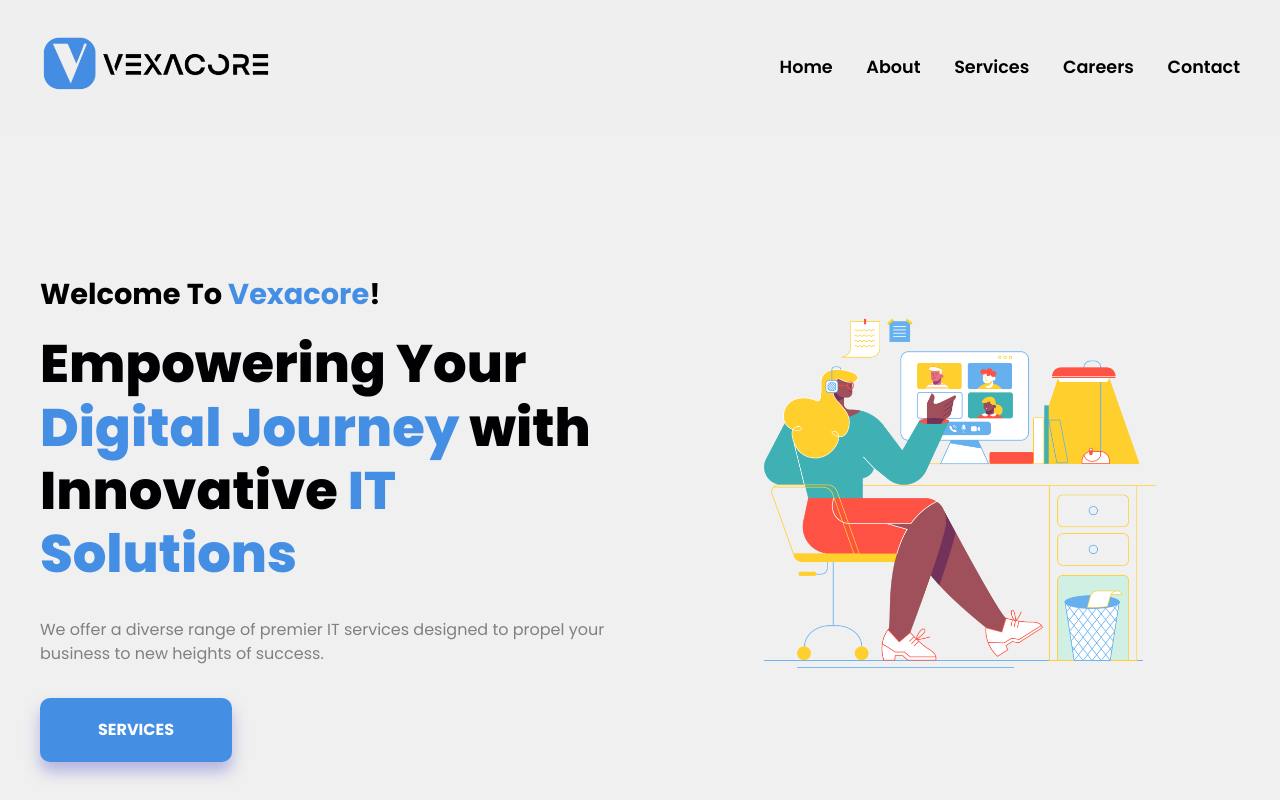
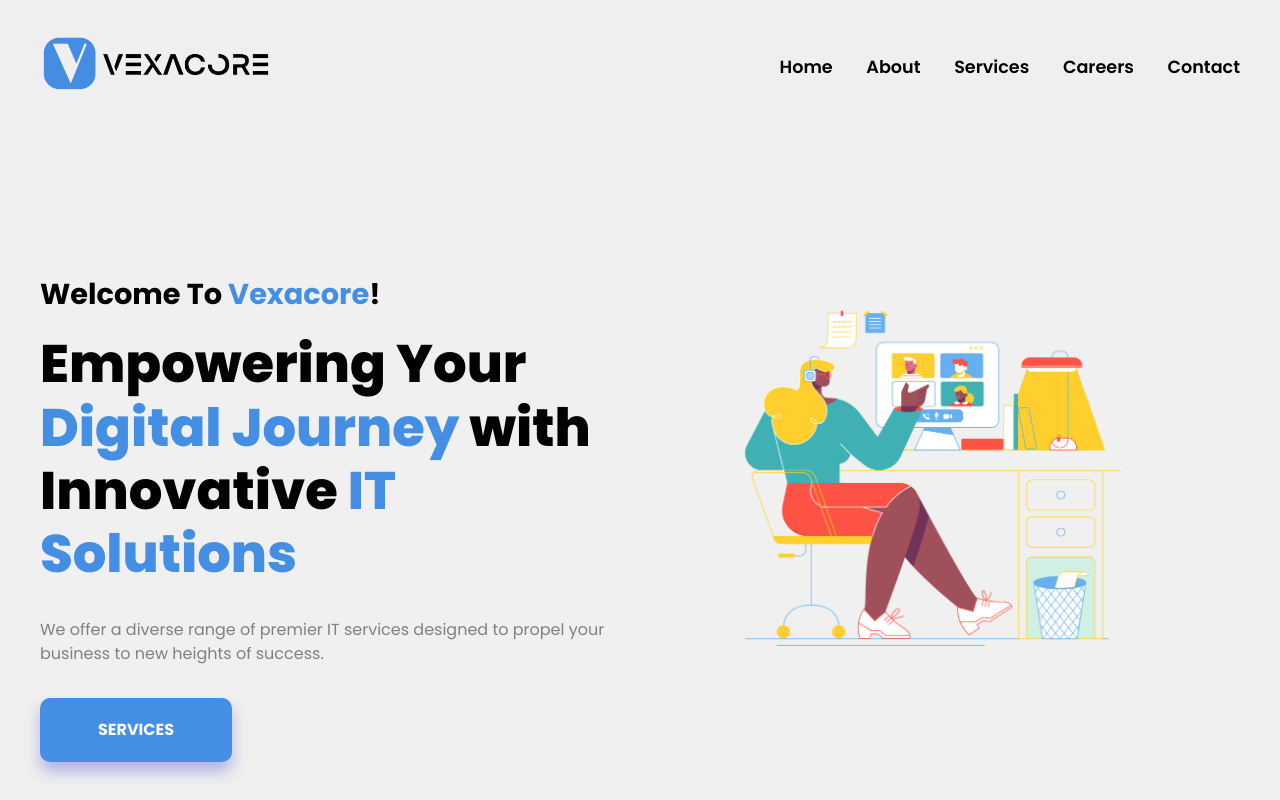
Before and after one commit to AmanDubeyCS/EdTech-Website, a React (Vite) app in the folder EdTech/: page / in a window 1280 px wide. Shown: the top 800 px of the page. Built offline with nearby package versions, Linux system fonts and the light colour scheme.

Commit message:
Some Changes in Hero Section CSS For Image Handling

```diff
--- a/EdTech/src/Components/Hero/Hero.css
+++ b/EdTech/src/Components/Hero/Hero.css
@@ -1,5 +1,11 @@
 .container{
     display: flex;
+}
+
+.hero-container{
+    height: 86dvh;
+    display: flex;
+    gap: 10px;
 }
 
 .hero-section{
@@ -17,6 +23,7 @@
     display: flex;
     flex-direction: column;
     position: relative;
+    justify-content: center;
 }
 
 .hero-content-text{
@@ -51,10 +58,7 @@
 .hero-image{
     display: flex;
     z-index: 2;
-    position: absolute;
-    right: 0;
-    width: 50%;
-    height: 75vh;
+    width: 40rem;
     justify-content: center;
     align-items: center;
 }
--- a/EdTech/src/Components/Hero/Hero.jsx
+++ b/EdTech/src/Components/Hero/Hero.jsx
@@ -6,7 +6,7 @@ import { Link } from "react-router-dom";
 const Hero = () => {
   return (
     <section id="home" className="hero-section">
-      <div className="container">
+      <div className="container hero-container">
         <div className="hero-content">
           <div className="hero-content-text">
             <h4>
--- a/EdTech/src/Components/Testimonials/Testimonials.css
+++ b/EdTech/src/Components/Testimonials/Testimonials.css
@@ -47,9 +47,9 @@
 
 .all-testimonials-box p{
     height: 50%;
-    font-size: 1.5rem;
+    font-size: 1.2rem;
     font-weight: 500;
-    line-height: 2.5rem;
+    line-height: 2.1rem;
     color: black;
 }
 
```
